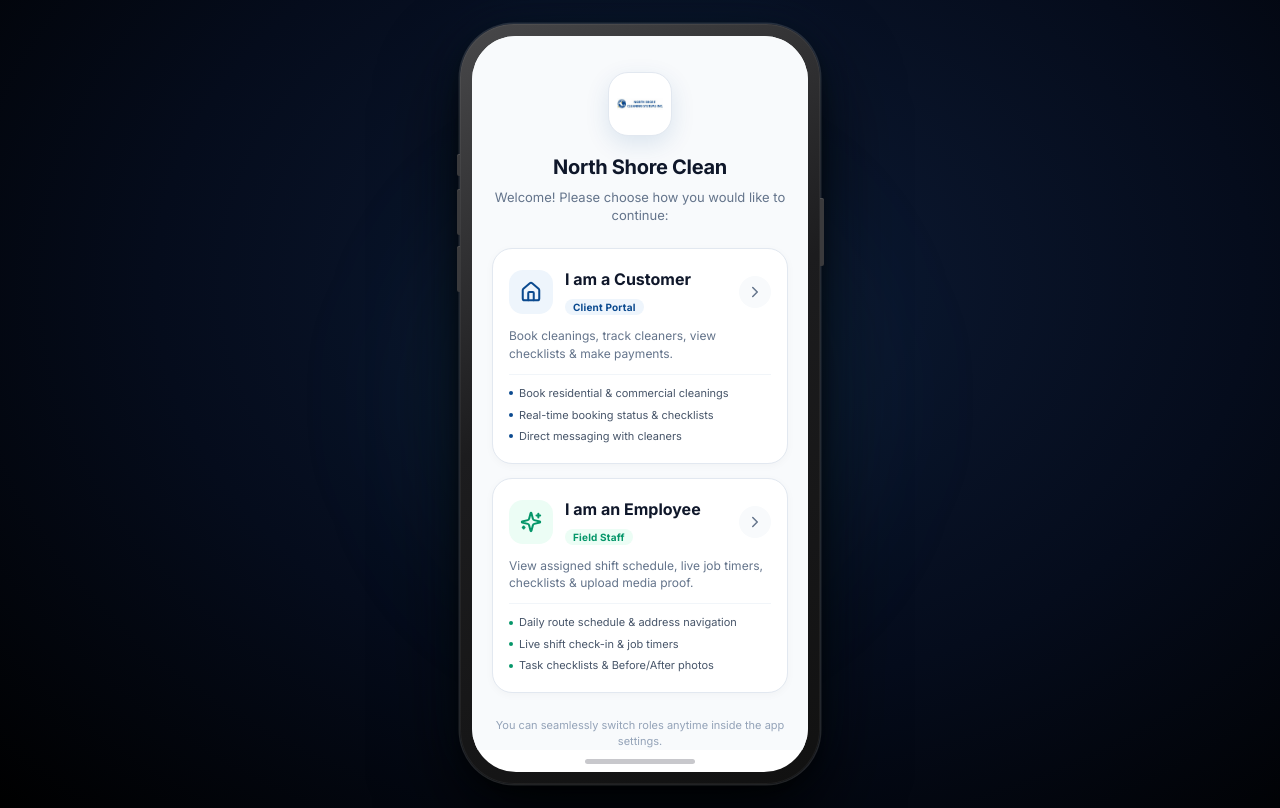
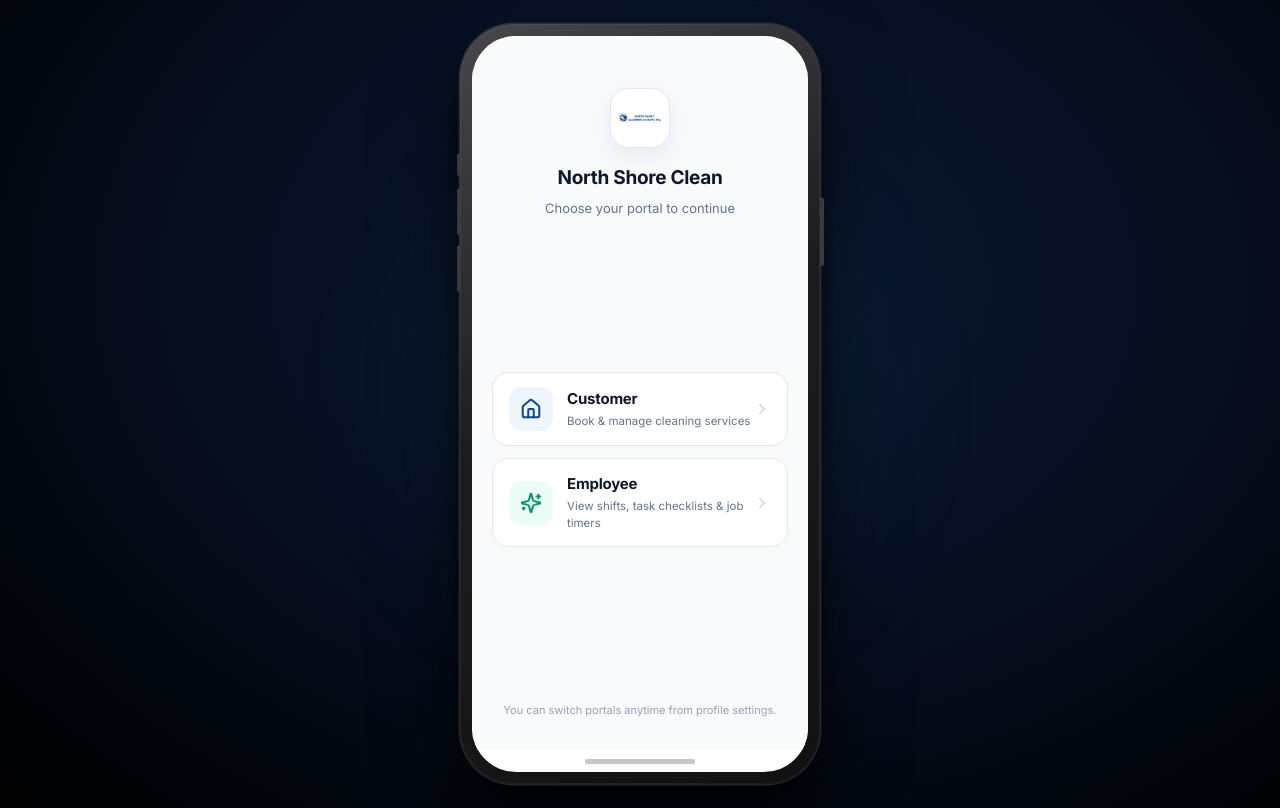
Before and after one commit to fridayghost2000/North-Shore-cleaning-application, a React (Vite) app: page / in a window 1280 px wide. Built offline with nearby package versions, Linux system fonts and the light colour scheme.

Commit message:
style: minimalist redesign of role selection cards with clean typography and zero clutter

```diff
--- a/src/components/RoleSelector.jsx
+++ b/src/components/RoleSelector.jsx
@@ -1,35 +1,31 @@
 import { useState } from 'react'
-import { Home, Sparkles, ChevronRight, ShieldCheck, ArrowRight } from 'lucide-react'
+import { Home, Sparkles, ChevronRight } from 'lucide-react'
 
 export default function RoleSelector({ onSelectRole }) {
-  const [selectedRole, setSelectedRole] = useState(null)
+  const [hoveredId, setHoveredId] = useState(null)
 
   const roles = [
     {
       id: 'customer',
-      title: 'I am a Customer',
-      badge: 'Client Portal',
-      description: 'Book cleanings, track cleaners, view checklists & make payments.',
+      title: 'Customer',
+      subtitle: 'Book & manage cleaning services',
       icon: Home,
       iconBg: '#EEF5FC',
       iconColor: '#0B4A8F',
-      accentColor: '#0B4A8F',
-      features: ['Book residential & commercial cleanings', 'Real-time booking status & checklists', 'Direct messaging with cleaners'],
+      borderColor: '#0B4A8F',
     },
     {
       id: 'employee',
-      title: 'I am an Employee',
-      badge: 'Field Staff',
-      description: 'View assigned shift schedule, live job timers, checklists & upload media proof.',
+      title: 'Employee',
+      subtitle: 'View shifts, task checklists & job timers',
       icon: Sparkles,
       iconBg: '#ECFDF5',
       iconColor: '#059669',
-      accentColor: '#059669',
-      features: ['Daily route schedule & address navigation', 'Live shift check-in & job timers', 'Task checklists & Before/After photos'],
+      borderColor: '#059669',
     },
   ]
 
-  function handleContinue(roleId) {
+  function handleSelect(roleId) {
     if (onSelectRole) {
       onSelectRole(roleId)
     }
@@ -46,23 +42,22 @@ export default function RoleSelector({ onSelectRole }) {
         justifyContent: 'space-between',
         background: '#F8FAFC',
         fontFamily: 'Inter, sans-serif',
-        padding: '24px 20px 20px',
+        padding: '36px 20px 24px',
         boxSizing: 'border-box',
-        overflowY: 'auto',
-        position: 'relative',
+        overflow: 'hidden',
       }}
     >
-      {/* Top Header & Brand Identity */}
-      <div style={{ textAlign: 'center', marginTop: 12 }}>
+      {/* Top Brand Identity */}
+      <div style={{ textAlign: 'center', marginTop: 16 }}>
         <div style={{
           display: 'inline-flex',
           alignItems: 'center',
           justifyContent: 'center',
-          width: 64,
-          height: 64,
-          borderRadius: 20,
+          width: 60,
+          height: 60,
+          borderRadius: 18,
           background: '#FFFFFF',
-          boxShadow: '0 8px 24px rgba(11, 74, 143, 0.12)',
+          boxShadow: '0 8px 20px rgba(11, 74, 143, 0.08)',
           border: '1px solid #E2E8F0',
           padding: 8,
           marginBottom: 16,
@@ -75,7 +70,7 @@ export default function RoleSelector({ onSelectRole }) {
         </div>
 
         <h1 style={{
-          fontSize: 20,
+          fontSize: 19,
           fontWeight: 800,
           color: '#0F172A',
           letterSpacing: '-0.3px',
@@ -88,55 +83,51 @@ export default function RoleSelector({ onSelectRole }) {
           fontSize: 13,
           color: '#64748B',
           margin: 0,
-          lineHeight: 1.4,
+          fontWeight: 400,
         }}>
-          Welcome! Please choose how you would like to continue:
+          Choose your portal to continue
         </p>
       </div>
 
-      {/* Role Option Cards */}
-      <div style={{ display: 'flex', flexDirection: 'column', gap: 14, margin: '24px 0' }}>
+      {/* Minimalist Role Cards */}
+      <div style={{
+        display: 'flex',
+        flexDirection: 'column',
+        gap: 12,
+        width: '100%',
+        margin: 'auto 0',
+      }}>
         {roles.map((r) => {
           const IconComp = r.icon
-          const isSelected = selectedRole === r.id
+          const isHovered = hoveredId === r.id
 
           return (
             <div
               key={r.id}
-              onClick={() => {
-                setSelectedRole(r.id)
-                handleContinue(r.id)
-              }}
+              onClick={() => handleSelect(r.id)}
+              onMouseEnter={() => setHoveredId(r.id)}
+              onMouseLeave={() => setHoveredId(null)}
               style={{
                 background: '#FFFFFF',
-                borderRadius: 20,
-                border: isSelected ? `2px solid ${r.accentColor}` : '1.5px solid #E2E8F0',
-                padding: '18px 16px',
+                borderRadius: 16,
+                border: isHovered ? `1.5px solid ${r.borderColor}` : '1.5px solid #E2E8F0',
+                padding: '14px 16px',
+                display: 'flex',
+                alignItems: 'center',
+                justifyContent: 'space-between',
                 cursor: 'pointer',
-                boxShadow: isSelected
-                  ? '0 10px 24px rgba(11, 74, 143, 0.12)'
-                  : '0 2px 8px rgba(0,0,0,0.03)',
+                boxShadow: isHovered
+                  ? '0 6px 16px rgba(11, 74, 143, 0.08)'
+                  : '0 1px 3px rgba(0, 0, 0, 0.02)',
                 transition: 'all 0.15s ease',
-                position: 'relative',
-              }}
-              onMouseEnter={(e) => {
-                e.currentTarget.style.transform = 'translateY(-2px)'
-                e.currentTarget.style.boxShadow = '0 8px 20px rgba(0,0,0,0.08)'
-              }}
-              onMouseLeave={(e) => {
-                e.currentTarget.style.transform = 'translateY(0)'
-                e.currentTarget.style.boxShadow = isSelected
-                  ? '0 10px 24px rgba(11, 74, 143, 0.12)'
-                  : '0 2px 8px rgba(0,0,0,0.03)'
               }}
             >
-              {/* Header inside card: Icon + Badge + Title */}
-              <div style={{ display: 'flex', alignItems: 'center', justifyContent: 'space-between', marginBottom: 10 }}>
-                <div style={{ display: 'flex', alignItems: 'center', gap: 12 }}>
+              {/* Left: Icon + Titles */}
+              <div style={{ display: 'flex', alignItems: 'center', gap: 14 }}>
                 <div style={{
                   width: 44,
                   height: 44,
-                    borderRadius: 14,
+                  borderRadius: 13,
                   background: r.iconBg,
                   color: r.iconColor,
                   display: 'flex',
@@ -149,75 +140,40 @@ export default function RoleSelector({ onSelectRole }) {
 
                 <div>
                   <h2 style={{
-                      fontSize: 16,
+                    fontSize: 15,
                     fontWeight: 700,
                     color: '#0F172A',
                     margin: '0 0 2px 0',
+                    letterSpacing: '-0.2px',
                   }}>
                     {r.title}
                   </h2>
-                    <span style={{
-                      fontSize: 10,
-                      fontWeight: 700,
-                      color: r.iconColor,
-                      background: r.iconBg,
-                      padding: '2px 8px',
-                      borderRadius: 12,
-                      letterSpacing: '0.2px',
+                  <p style={{
+                    fontSize: 11.5,
+                    color: '#64748B',
+                    margin: 0,
+                    fontWeight: 400,
                   }}>
-                      {r.badge}
-                    </span>
+                    {r.subtitle}
+                  </p>
                 </div>
               </div>
 
-                <div style={{
-                  width: 32,
-                  height: 32,
-                  borderRadius: '50%',
-                  background: '#F8FAFC',
-                  display: 'flex',
-                  alignItems: 'center',
-                  justifyContent: 'center',
-                  color: '#64748B',
-                }}>
-                  <ChevronRight size={18} />
-                </div>
-              </div>
-
-              {/* Description */}
-              <p style={{
-                fontSize: 12,
-                color: '#64748B',
-                margin: '0 0 12px 0',
-                lineHeight: 1.45,
-              }}>
-                {r.description}
-              </p>
-
-              {/* Bullet Features */}
-              <div style={{
-                borderTop: '1px solid #F1F5F9',
-                paddingTop: 10,
-                display: 'flex',
-                flexDirection: 'column',
-                gap: 5,
-              }}>
-                {r.features.map((feat, i) => (
-                  <div key={i} style={{ display: 'flex', alignItems: 'center', gap: 6, fontSize: 11, color: '#475569' }}>
-                    <div style={{ width: 4, height: 4, borderRadius: '50%', background: r.iconColor }} />
-                    <span>{feat}</span>
-                  </div>
-                ))}
-              </div>
+              {/* Right: Chevron */}
+              <ChevronRight
+                size={18}
+                color={isHovered ? r.borderColor : '#CBD5E1'}
+                style={{ transition: 'color 0.15s ease', flexShrink: 0 }}
+              />
             </div>
           )
         })}
       </div>
 
       {/* Bottom Switch Note */}
-      <div style={{ textAlign: 'center', paddingBottom: 6 }}>
+      <div style={{ textAlign: 'center', paddingBottom: 8 }}>
         <p style={{ fontSize: 11, color: '#94A3B8', margin: 0 }}>
-          You can seamlessly switch roles anytime inside the app settings.
+          You can switch portals anytime from profile settings.
         </p>
       </div>
     </div>
```
Lines whose indentation alone changed are shown as unchanged.
